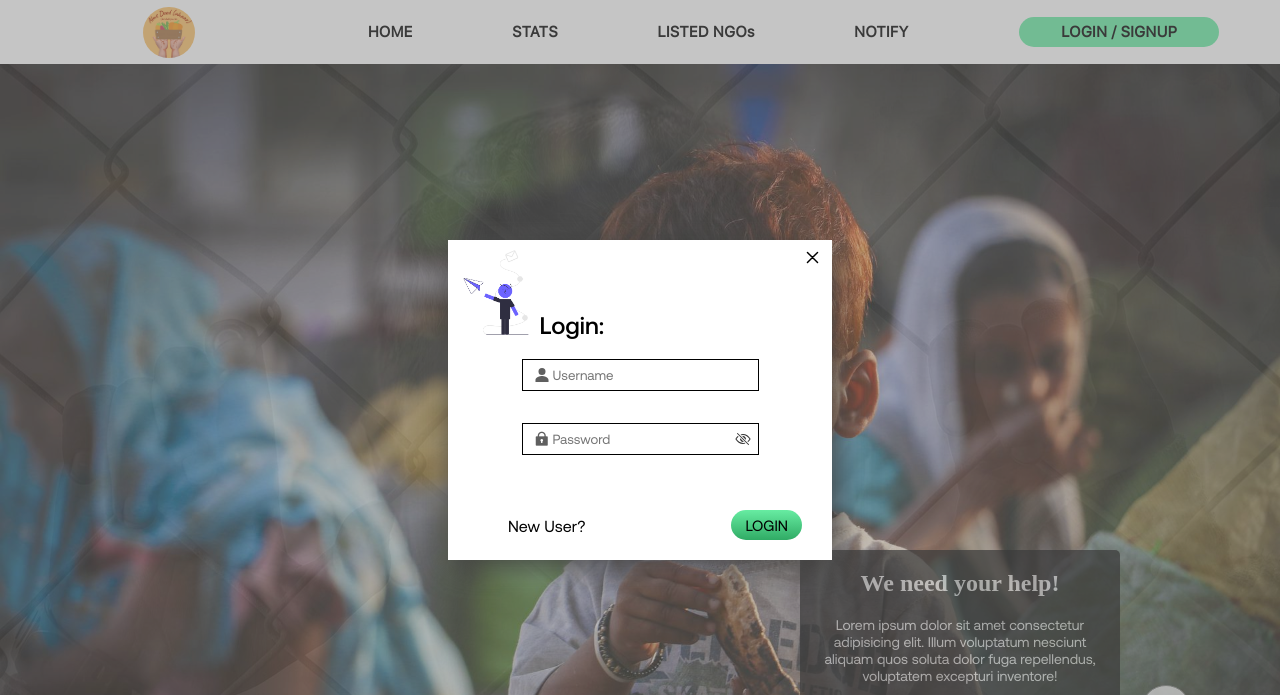
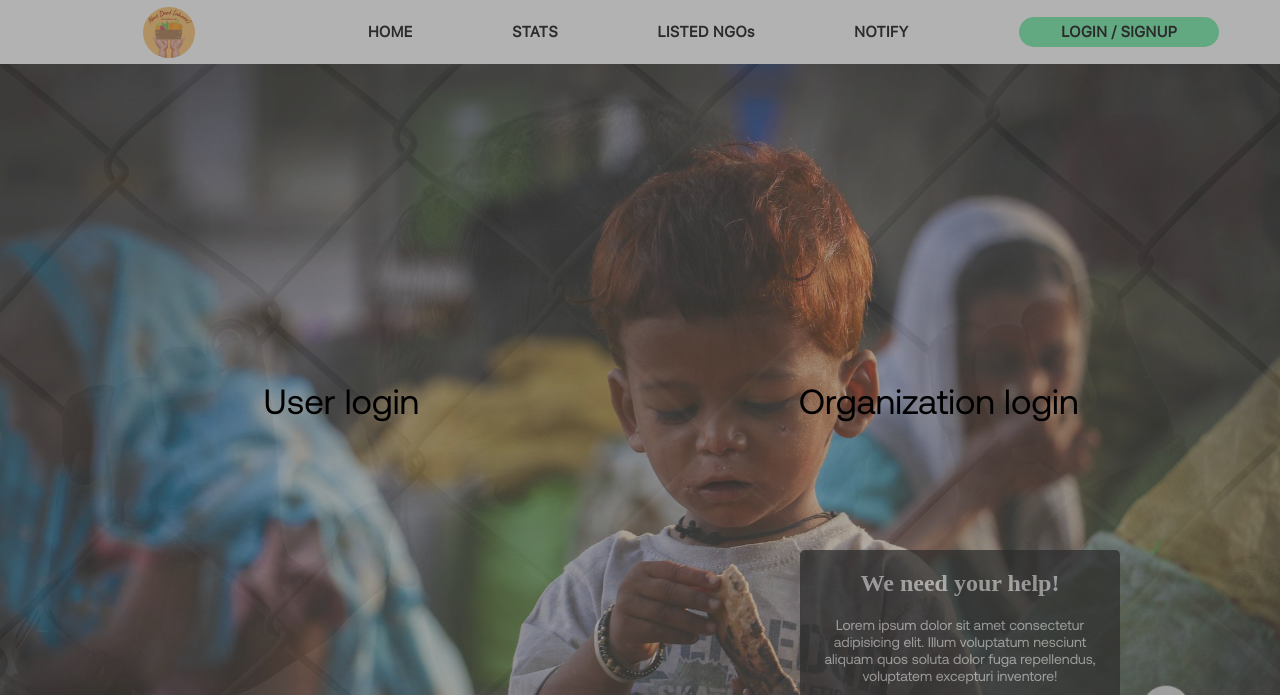
Before and after one commit to Dixitdevershi/Food-wastage-user-website, a plain HTML site: page index.html in a window 1280 px wide. Both pictures are taken after a click on the element "LOGIN / SIGNUP". Shown: the top 695 px of the page. Drawn offline with nearby package versions, Linux system fonts and the light colour scheme.

Commit message:
Added link between user and org pages

```diff
--- a/index.html
+++ b/index.html
@@ -42,6 +42,14 @@
                 <div id="logSign">
                     <h3>LOGIN / SIGNUP</h3>
                 </div>
+            </div>
+        </div>
+        <div class="user-org-panel">
+            <div class="user-panel panels">
+                <a href="">User login</a>
+            </div>
+            <div class="org-panel panels">
+                <a href="/org">Organization login</a>
             </div>
         </div>
         <div class="logScreen same">
@@ -142,7 +150,7 @@
                 </div>
             </div>
         </div>
-        <div id="page1">
+        <!-- <div id="page1">
             <div id="text">
                 <h2>Our Services</h2>
                 <p>Lorem ipsum dolor sit amet consectetur adipisicing elit. Quo dolores ratione <br> nesciunt iure
@@ -183,7 +191,7 @@
                     </div>
                 </div>
             </div>
-        </div>
+        </div> -->
         <div id="our-mission">
             <h2>OUR MISSION</h2>
             <div id="m-details">
--- a/user/script.js
+++ b/user/script.js
@@ -1,11 +1,23 @@
 var logSign = document.querySelector('#logSign');
 var regScreen = document.querySelector('.regScreen');
 var logScreen = document.querySelector('.logScreen');
+var userOrgPanel = document.querySelector('.user-org-panel');
 
 var main = document.querySelector('#main');
 logSign.addEventListener('click', function () {
+    userOrgPanel.style.display = 'flex';
+    main.style.overflowY = 'hidden';
+})
+
+var userpanel = document.querySelector('.user-panel');
+userpanel.addEventListener('click', function () {
+    userOrgPanel.style.display = 'none';
     logScreen.style.display = 'flex';
-    main.style.overflowY = 'hidden';
+})
+
+var orgpanel = document.querySelector('.org-panel');
+orgpanel.addEventListener('click', function () {
+    window.location.href = '/org';
 })
 
 var logclose = document.querySelector('.close #loginclose');
--- a/user/style.css
+++ b/user/style.css
@@ -658,11 +658,12 @@ a {
     left: 60px;
     bottom: 25px;
     font-family: 'Aeonik';
+    transition: all cubic-bezier(0.19, 1, 0.22, 1) 1s;
 }
 
 #newUser:hover {
-    transition: all cubic-bezier(0.19, 1, 0.22, 1) 0.2s;
-    border-bottom: 1px solid #6C63FF;
+    transition: all cubic-bezier(0.19, 1, 0.22, 1) 1.5s;
+    color: #6C63FF;
 }
 
 #textlog {
@@ -1008,3 +1009,54 @@ a {
     cursor: pointer;
     background-color: #4D327B;
 }
+
+.user-org-panel {
+    width: 100vw;
+    height: 100vh;
+    background-color: rgba(92, 92, 92, 0.47);
+    position: absolute;
+    top: 0;
+    left: 0;
+    z-index: 5;
+    display: flex;
+    align-items: center;
+    justify-content: space-evenly;
+    display: none;
+}
+
+.user-org-panel .panels {
+    width: 40vw;
+    height: 50vh;
+    border-radius: 20px;
+    cursor: pointer;
+    display: flex;
+    align-items: center;
+    justify-content: center;
+    /* background-color: rgba(255, 0, 0, 0.558); */
+}
+
+/* .user-org-panel .panels:nth-child(1) {
+    background-image: url('../images/user.webp');
+    background-size: cover;
+    background-position: center;
+}
+
+.user-org-panel .panels:nth-child(2) {
+    background-image: url('../images/org.jpg');
+    background-size: cover;
+    background-position: center;
+} */
+
+.user-org-panel a {
+    font-family: 'Aeonik';
+    font-size: 35px;
+    color: rgb(0, 0, 0);
+    cursor: pointer;
+    transition: all cubic-bezier(0.19, 1, 0.22, 1) 1.5s;
+}
+
+.panels:hover a {
+    color: #fff;
+    transition: all cubic-bezier(0.19, 1, 0.22, 1) 1.5s;
+    font-size: 40px;
+}
```
Also changed, not shown: images/org.jpg (added), images/org.png (added), images/user.webp (added).
